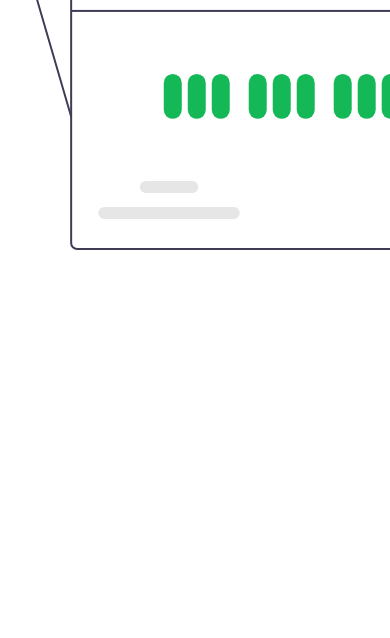
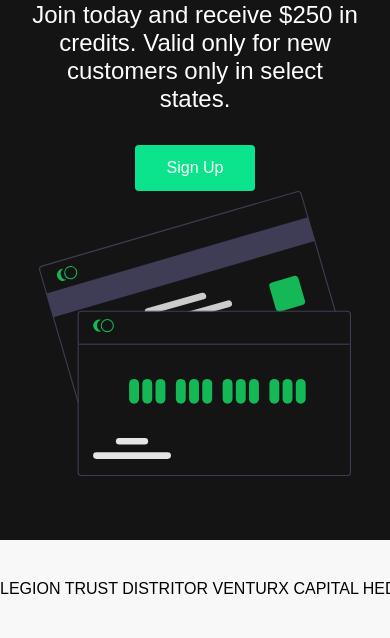
Before and after one commit to psychedelic-theory/25WebsiteProject, a plain HTML site: page index.html in a window 390 px wide. Shown: the part 378-1016 px from the top of the page. Before the commit the page ends 844 px from the top, so only its background shows below. Drawn offline with Linux system fonts and the light colour scheme.

Commit message:
Type: Styling Development and additional classification in the html file Source: Laptop User: Johan
Added the rest of the initial page and added some fo the rotating logo code.

```diff
--- a/index.html
+++ b/index.html
@@ -52,18 +52,39 @@
         <main>
             <section class="hero">
                 <div class="hero__container">
-                    <div class="hero_content">
-                        <h1>Easiest way to open a digital bank accoutn</h1>
-                        <p>Join today and receive @250 in credits. Valid only for new customers only in select states.</p>
+                    <div class="hero__content">
+                        <h1>Easiest way to open a digital bank account</h1>
+                        <p>
+                            Join today and receive $250 in credits. Valid only for new customers
+                            only in select states.
+                        </p>
                         <button class="hero__btn">Sign Up</button>
                     </div>
                     <div class="hero__image">
-                        <img src="/images/hero-pic-1.svg"
-                        alt="Illustration of credit card"
+                        <img
+                            id = "hero-img"
+                            src="/images/hero-pic-1.svg"
+                            alt="Illustration of credit card"
                         />
                     </div>
                 </div>
             </section>
+
+<!-- Rotating Logo Section -->
+            <div class="rotating-logos">
+                <div class="rotating-logos__track">
+                    <span class="class logo-text">LEGION</span>
+                        <span class="class logo-text">TRUST</span>
+                            <span class="class logo-text">DISTRITOR</span>
+                                <span class="class logo-text">VENTURX</span>
+                                    <span class="class logo-text">CAPITAL</span>
+                                        <span class="class logo-text">HEDGIES</span>
+                </div>
+            </div>
+
+
+
+
         </main>
 
 
--- a/styles.css
+++ b/styles.css
@@ -158,5 +158,109 @@
 
 
 
+/* Hero CSS */
+.hero {
+    background-color: #141414;
+    padding-top: 80px;
+}
 
-/* Hero CSS */
+.hero__container {
+    display: grid;
+    grid-template-columns: 1fr 1fr;
+    align-items: center;
+    margin: 0 auto;
+    /*height: 90vh;*/
+    width: 100%;
+    padding: 0 50px;
+    max-width: 1300px;
+}
+
+.hero__content {
+    color: #fff;
+}
+
+.hero__content h1 {
+    font-size: 4rem;
+}
+
+.hero__content p {
+    margin-top: 1rem;
+    font-size: 1.2rem;
+}
+
+.hero__btn {
+    font-size: 1rem;
+    background: #0ce48d;
+    padding: 14px 32px;
+    border: none;
+    border-radius: 4px;
+    color: #fff;
+    margin-top: 2rem;
+    cursor: pointer;
+    outline: none;
+    transition: all 0.3s ease;
+}
+
+.hero__btn:hover {
+    background: #0ba467;
+    transform: translateY(-2px);
+    box-shadow: 0 4px 8px rgba(0,0,0,0.2);
+}
+
+.hero__image {
+    text-align: center;
+}
+
+#hero-img {
+    width: 80%;
+    height: 80%;
+}
+
+/* Hero Mobile Responsive CSS */
+@media screen and (max-width: 768px) {
+    .hero__container {
+        grid-template-columns: 1fr;
+        height: auto;
+        padding: 120px 0;
+    }
+
+    .hero__content {
+        text-align: center;
+        margin-top: 4rem;
+        padding: 0 2rem;
+    }
+
+    .hero__content h1 {
+        font-size: 2.5rem;
+        margin-top: 2rem;
+    }
+
+    .hero__content p{
+        font-size: 1.5rem;
+    }
+}
+
+@media screen and (max-width: 480px){
+    .hero__container{
+        width: 100vw;
+        padding: 60px 0;
+    }
+
+    .hero__content h1{
+        font-size: 2rem;
+        margin-top: 3rem;
+    }
+
+    .hero_btn {
+        padding: 12px 36px;
+        margin: 2.5rem 0;
+    }
+}
+
+/* Rotating Logos */
+.rotating-logos {
+    overflow: hidden;
+    padding: 40px 0;
+    background: #f8f8f8;
+    white-space: nowrap;
+}
```
